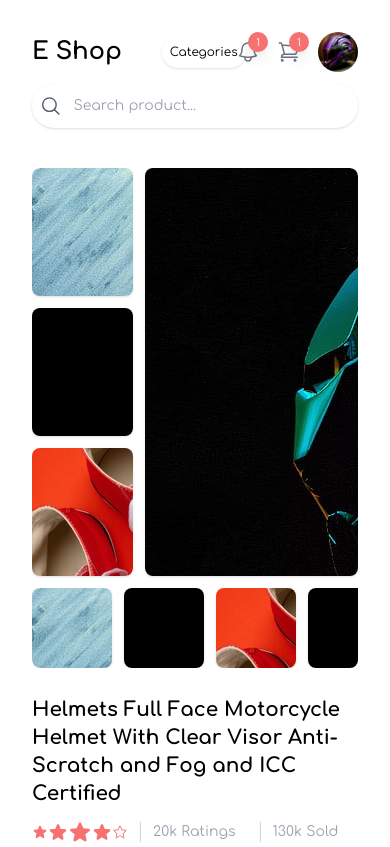
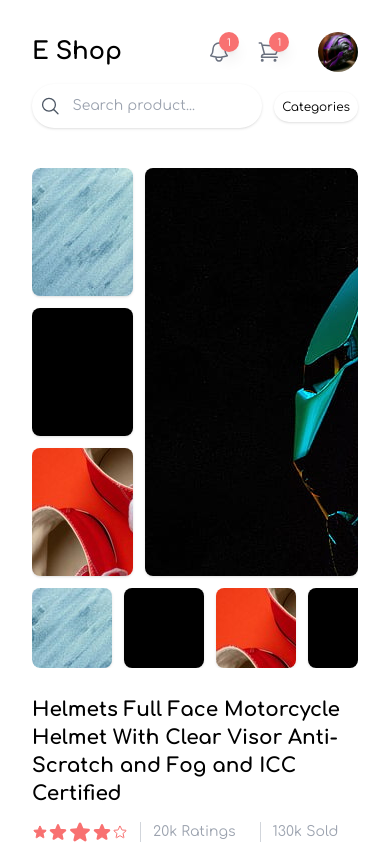
Before and after one commit to KaoNashi560/E-Shop, a website: page src/pdp.html in a window 390 px wide. Shown: the top 847 px of the page. Drawn offline with Linux system fonts and the light colour scheme.

Commit message:
xs breakpoint fix

```diff
--- a/src/index.js
+++ b/src/index.js
@@ -1,13 +1,11 @@
-const category = document.querySelector('#category'),
-menu = document.querySelector('#menu')
-
-category.addEventListener('click', () => {
+const toggleMenuWrapper = () => {
+  const menu = document.querySelector('#menu')
   if (menu.classList.contains('hidden')) {
     menu.classList.remove('hidden')
   } else {
     menu.classList.add('hidden')
   }
-})
+}
 
 const updateQuantity = (event) => {
   const operation = event.target.getAttribute('operation'),
--- a/src/pdp.html
+++ b/src/pdp.html
@@ -9,19 +9,21 @@
   </head>
   <body class="relative font-comfortaa my-8 mx-8 md:mx-16">
     <header class="grid grid-cols-12 items-center gap-6">
-      <div class="col-span-7 sm:col-span-9 md:col-span-4 lg:col-span-2 flex items-center">
+      <div class="col-span-6 sm:col-span-9 md:col-span-2 lg:col-span-2 flex items-center">
         <a href="./" class="font-bold text-2xl whitespace-nowrap">E Shop</a>
-        <span class="text-xs lg:hidden ml-10 inline-block shadow rounded-full p-2 hover:bg-red-400 hover:text-white transition ease-out duration-300 cursor-pointer" id="category">Categories</span>
       </div>
-      <div class="hidden md:block col-span-5 lg:col-span-7">
+      <div class="hidden col-span-7 md:flex gap-2 items-center">
         <div class="rounded-full px-2 flex text-center text-gray-600 shadow w-full lg:w-[50%] text-sm">
           <svg class="relative w-6" xmlns="http://www.w3.org/2000/svg" fill="none" viewBox="0 0 24 24" stroke-width="1.5" stroke="currentColor" class="w-6 h-6">
             <path stroke-linecap="round" stroke-linejoin="round" d="M21 21l-5.197-5.197m0 0A7.5 7.5 0 105.196 5.196a7.5 7.5 0 0010.607 10.607z" />
           </svg>
           <input type="search" class="border-transparent p-2 m-1 w-full outline-none" placeholder="Search product...">
         </div>
+        <div>
+          <span class="text-xs lg:hidden sm:flex shadow rounded-full p-2 hover:bg-red-400 hover:text-white transition ease-out duration-300 cursor-pointer" onclick="toggleMenuWrapper()">Categories</span>
+        </div>
       </div>
-      <div class="col-span-5 sm:col-span-3 md:col-span-3 grid grid-cols-3 md:grid-cols-4 items-center">
+      <div class="col-span-6 sm:col-span-3 md:col-span-3 grid grid-cols-3 md:grid-cols-4 items-center">
         <div class="col-span-1 relative">
           <svg class="text-gray-500 w-6" xmlns="http://www.w3.org/2000/svg" fill="none" viewBox="0 0 24 24" stroke-width="1.5" stroke="currentColor" class="w-6 h-6">
             <path stroke-linecap="round" stroke-linejoin="round" d="M14.857 17.082a23.848 23.848 0 005.454-1.31A8.967 8.967 0 0118 9.75v-.7V9A6 6 0 006 9v.75a8.967 8.967 0 01-2.312 6.022c1.733.64 3.56 1.085 5.455 1.31m5.714 0a24.255 24.255 0 01-5.714 0m5.714 0a3 3 0 11-5.714 0" />
@@ -41,7 +43,7 @@
             </div>
             <div class="col-span-8 hidden lg:block">
               <div class="flex gap-2">
-                <h1 class="text-sm font-extrabold whitespace-nowrap truncate max-w-[200px]">Hello World and to the universe</h1>
+                <h1 class="text-sm font-extrabold whitespace-nowrap truncate max-w-[100px]">Hello World and to the universe</h1>
                 <svg class="w-10 text-gray-500" xmlns="http://www.w3.org/2000/svg" fill="none" viewBox="0 0 24 24" stroke-width="1.5" stroke="currentColor" class="w-6 h-6">
                   <path stroke-linecap="round" stroke-linejoin="round" d="M19.5 8.25l-7.5 7.5-7.5-7.5" />
                 </svg>
@@ -52,12 +54,15 @@
         </div>
       </div>
     </header>
-    <div class="w-full md:hidden mt-3">
+    <div class="w-full md:hidden mt-3 flex gap-3 items-center">
       <div class="rounded-full px-2 flex text-center text-gray-600 shadow w-full lg:w-[50%] text-sm">
         <svg class="relative w-6" xmlns="http://www.w3.org/2000/svg" fill="none" viewBox="0 0 24 24" stroke-width="1.5" stroke="currentColor" class="w-6 h-6">
           <path stroke-linecap="round" stroke-linejoin="round" d="M21 21l-5.197-5.197m0 0A7.5 7.5 0 105.196 5.196a7.5 7.5 0 0010.607 10.607z" />
         </svg>
         <input type="search" class="border-transparent p-2 m-1 w-full outline-none" placeholder="Search product...">
+      </div>
+      <div>
+        <span class="text-xs lg:hidden sm:flex shadow rounded-full p-2 hover:bg-red-400 hover:text-white transition ease-out duration-300 cursor-pointer" onclick="toggleMenuWrapper()">Categories</span>
       </div>
     </div>
     <div class="md:grid md:grid-cols-12 mt-10 gap-6">
```
Also changed, not shown: src/index.html (+10 -5 lines), dist/output.css.
